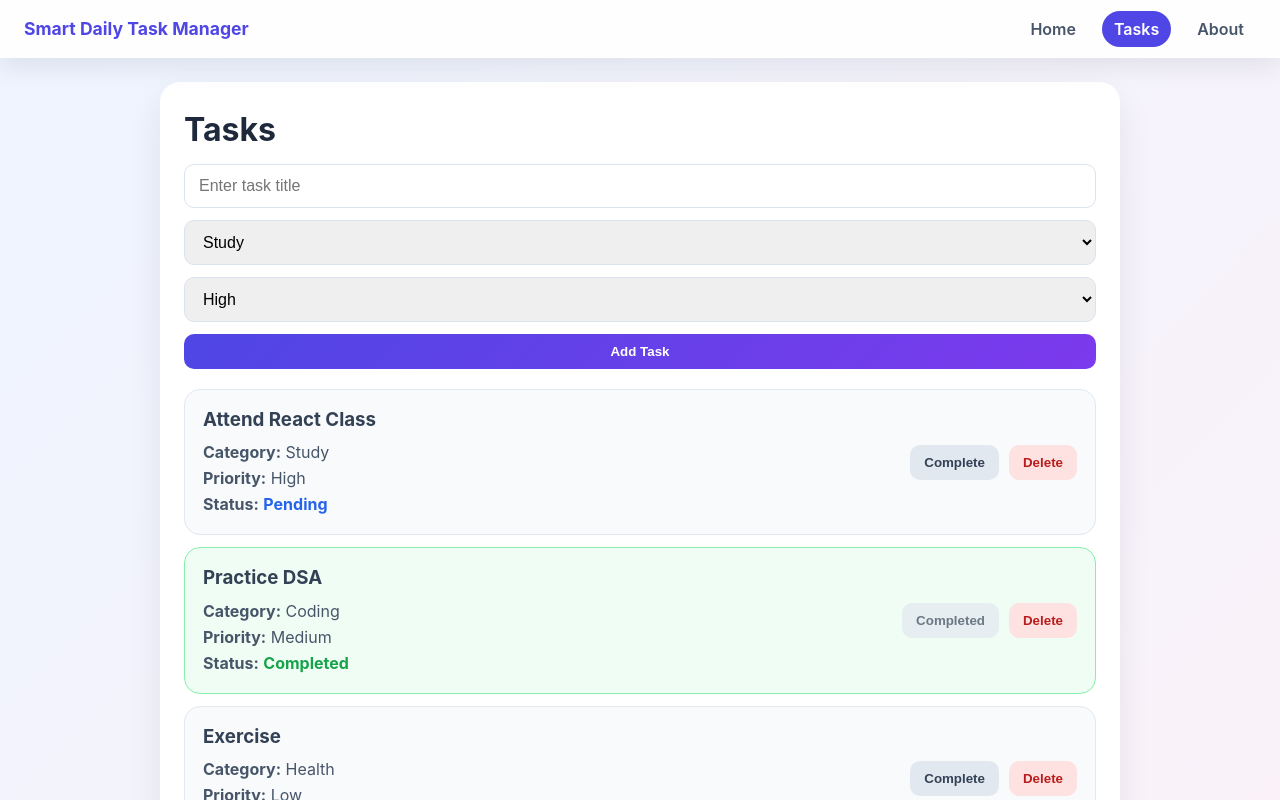
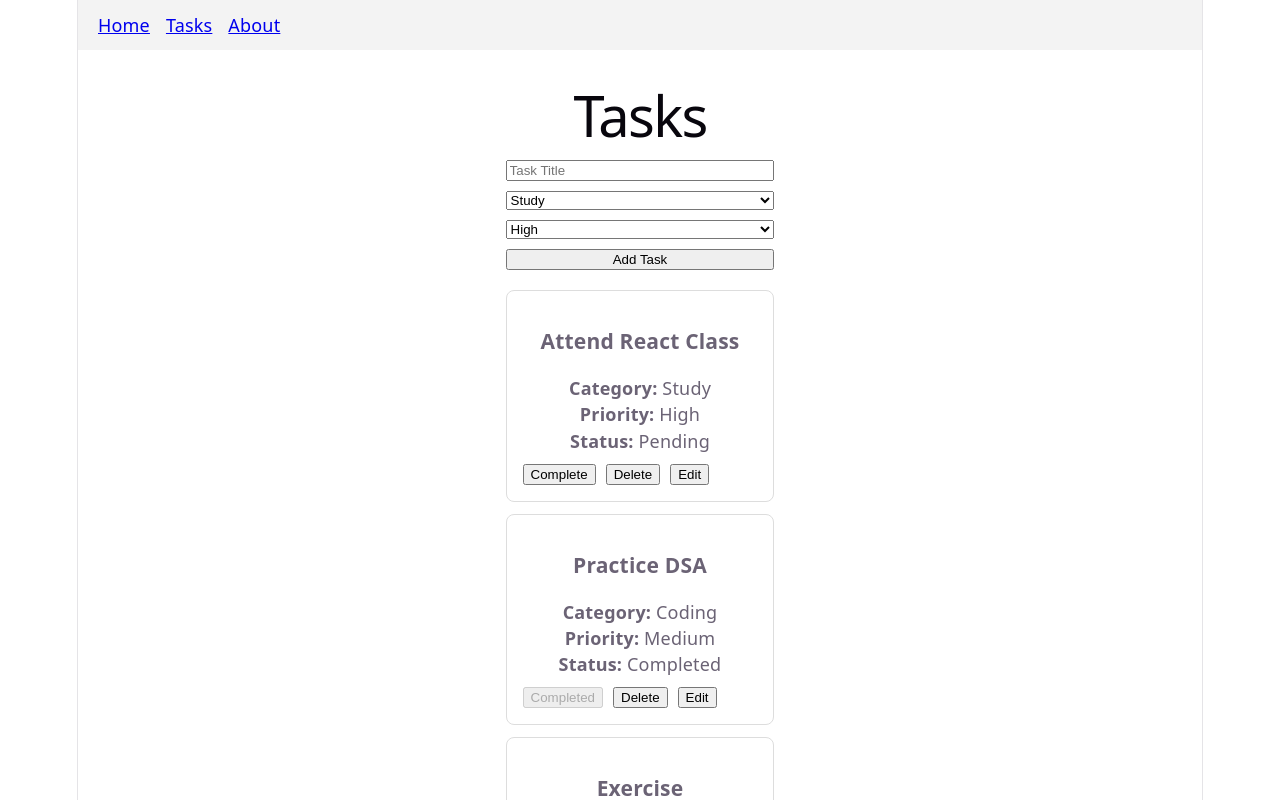
Before and after one commit to DevendraSangwan/Student-Task-Manager, a React (Vite) app: page /tasks in a window 1280 px wide. Shown: the top 800 px of the page. Built offline with nearby package versions, Linux system fonts and the light colour scheme.

Commit message:
complete assesment

```diff
--- a/src/App.jsx
+++ b/src/App.jsx
@@ -38,7 +38,7 @@ const App = () => {
   return (
     <BrowserRouter>
       <Navbar />
-      <main className="app-shell">
+      <main style={{ maxWidth: '900px', margin: '0 auto', padding: '20px' }}>
         <Routes>
           <Route path="/" element={<Home tasks={tasks} />} />
           <Route
--- a/src/components/Footer.jsx
+++ b/src/components/Footer.jsx
@@ -2,9 +2,13 @@ import React from 'react';
 
 const Footer = () => {
   return (
-    <footer className="footer">
+    <footer style={
+        { textAlign: 'center',
+        padding: '20px',
+        margin: '20px',
+        background: '#f3f3f3' }
+        }>
       <h3>Smart Daily Task Manager</h3>
-      <p>Stay focused, stay organized.</p>
     </footer>
   );
 };
--- a/src/components/Navbar.jsx
+++ b/src/components/Navbar.jsx
@@ -1,13 +1,12 @@
-import { NavLink } from 'react-router-dom';
+import { Link } from 'react-router-dom';
 
 const Navbar = () => {
   return (
-    <nav className="navbar">
-      <div className="brand">Smart Daily Task Manager</div>
-      <ul className="nav-links">
-        <li><NavLink to="/" className={({ isActive }) => isActive ? 'nav-link active' : 'nav-link'}>Home</NavLink></li>
-        <li><NavLink to="/tasks" className={({ isActive }) => isActive ? 'nav-link active' : 'nav-link'}>Tasks</NavLink></li>
-        <li><NavLink to="/about" className={({ isActive }) => isActive ? 'nav-link active' : 'nav-link'}>About</NavLink></li>
+    <nav style={{ background: '#f3f3f3', padding: '12px 20px' }}>
+      <ul style={{ display: 'flex', gap: '16px', listStyle: 'none', margin: 0, padding: 0 }}>
+        <li><Link to="/">Home</Link></li>
+        <li><Link to="/tasks">Tasks</Link></li>
+        <li><Link to="/about">About</Link></li>
       </ul>
     </nav>
   );
--- a/src/components/TaskCard.jsx
+++ b/src/components/TaskCard.jsx
@@ -1,18 +1,17 @@
 const TaskCard = ({ task, onComplete, onDelete }) => {
   return (
-    <div className={`task-card ${task.status === 'Completed' ? 'completed' : ''}`}>
-      <div className="task-card-content">
-        <h3>{task.title}</h3>
-        <p><strong>Category:</strong> {task.category}</p>
-        <p><strong>Priority:</strong> {task.priority}</p>
-        <p><strong>Status:</strong> <span className="task-status">{task.status}</span></p>
-      </div>
+    <div style={{ border: '1px solid #ddd', borderRadius: '8px', padding: '16px' }}>
+      <h3>{task.title}</h3>
+      <p><strong>Category:</strong> {task.category}</p>
+      <p><strong>Priority:</strong> {task.priority}</p>
+      <p><strong>Status:</strong> {task.status}</p>
 
-      <div className="task-actions">
+      <div style={{ display: 'flex', gap: '10px', marginTop: '10px' }}>
         <button onClick={() => onComplete(task.id)} disabled={task.status === 'Completed'}>
           {task.status === 'Completed' ? 'Completed' : 'Complete'}
         </button>
-        <button className="delete-btn" onClick={() => onDelete(task.id)}>Delete</button>
+        <button onClick={() => onDelete(task.id)}>Delete</button>
+        <button onClick={() => onEdit(task.id)}>Edit</button>
       </div>
     </div>
   );
--- a/src/components/TaskForm.jsx
+++ b/src/components/TaskForm.jsx
@@ -1,12 +1,12 @@
 const TaskForm = ({ formData, handleChange, handleSubmit }) => {
   return (
-    <form onSubmit={handleSubmit} className="task-form">
+    <form onSubmit={handleSubmit} style={{ display: 'grid', gap: '10px', marginBottom: '20px' }}>
       <input
         type="text"
         name="title"
         value={formData.title}
         onChange={handleChange}
-        placeholder="Enter task title"
+        placeholder="Task Title"
       />
 
       <select name="category" value={formData.category} onChange={handleChange}>
--- a/src/index.css
+++ b/src/index.css
@@ -1,236 +1,111 @@
 :root {
-  font-family: Inter, system-ui, -apple-system, BlinkMacSystemFont, 'Segoe UI', sans-serif;
-  line-height: 1.5;
-  font-weight: 400;
-  color: #1f2937;
-  background: linear-gradient(135deg, #eef4ff 0%, #fdf2f8 100%);
+  --text: #6b6375;
+  --text-h: #08060d;
+  --bg: #fff;
+  --border: #e5e4e7;
+  --code-bg: #f4f3ec;
+  --accent: #aa3bff;
+  --accent-bg: rgba(170, 59, 255, 0.1);
+  --accent-border: rgba(170, 59, 255, 0.5);
+  --social-bg: rgba(244, 243, 236, 0.5);
+  --shadow:
+    rgba(0, 0, 0, 0.1) 0 10px 15px -3px, rgba(0, 0, 0, 0.05) 0 4px 6px -2px;
+
+  --sans: system-ui, 'Segoe UI', Roboto, sans-serif;
+  --heading: system-ui, 'Segoe UI', Roboto, sans-serif;
+  --mono: ui-monospace, Consolas, monospace;
+
+  font: 18px/145% var(--sans);
+  letter-spacing: 0.18px;
+  color-scheme: light dark;
+  color: var(--text);
+  background: var(--bg);
   font-synthesis: none;
   text-rendering: optimizeLegibility;
   -webkit-font-smoothing: antialiased;
   -moz-osx-font-smoothing: grayscale;
+
+  @media (max-width: 1024px) {
+    font-size: 16px;
+  }
 }
 
-* {
-  box-sizing: border-box;
+@media (prefers-color-scheme: dark) {
+  :root {
+    --text: #9ca3af;
+    --text-h: #f3f4f6;
+    --bg: #16171d;
+    --border: #2e303a;
+    --code-bg: #1f2028;
+    --accent: #c084fc;
+    --accent-bg: rgba(192, 132, 252, 0.15);
+    --accent-border: rgba(192, 132, 252, 0.5);
+    --social-bg: rgba(47, 48, 58, 0.5);
+    --shadow:
+      rgba(0, 0, 0, 0.4) 0 10px 15px -3px, rgba(0, 0, 0, 0.25) 0 4px 6px -2px;
+  }
+
+  #social .button-icon {
+    filter: invert(1) brightness(2);
+  }
 }
 
 body {
   margin: 0;
-  min-height: 100vh;
-  background: linear-gradient(135deg, #eef4ff 0%, #fdf2f8 100%);
 }
 
 #root {
-  min-height: 100vh;
-}
-
-.app-shell {
-  max-width: 1000px;
+  width: 1126px;
+  max-width: 100%;
   margin: 0 auto;
-  padding: 24px 20px 40px;
-}
-
-.navbar {
+  text-align: center;
+  border-inline: 1px solid var(--border);
+  min-height: 100svh;
   display: flex;
-  justify-content: space-between;
-  align-items: center;
-  padding: 16px 24px;
-  background: rgba(255, 255, 255, 0.9);
-  backdrop-filter: blur(10px);
-  box-shadow: 0 10px 25px rgba(15, 23, 42, 0.08);
-}
-
-.brand {
-  font-size: 1.1rem;
-  font-weight: 700;
-  color: #4f46e5;
-}
-
-.nav-links {
-  display: flex;
-  gap: 14px;
-  list-style: none;
-  margin: 0;
-  padding: 0;
-}
-
-.nav-link {
-  text-decoration: none;
-  color: #475569;
-  font-weight: 600;
-  padding: 8px 12px;
-  border-radius: 999px;
-  transition: all 0.2s ease;
-}
-
-.nav-link:hover,
-.nav-link.active {
-  background: #4f46e5;
-  color: #fff;
-}
-
-.page-card {
-  background: #ffffff;
-  border-radius: 20px;
-  padding: 24px;
-  box-shadow: 0 14px 35px rgba(15, 23, 42, 0.08);
-}
-
-.hero-card {
-  text-align: center;
+  flex-direction: column;
+  box-sizing: border-box;
 }
 
 h1,
-h2,
-h3,
-p {
-  margin-top: 0;
+h2 {
+  font-family: var(--heading);
+  font-weight: 500;
+  color: var(--text-h);
 }
 
 h1 {
-  color: #1e293b;
-  margin-bottom: 10px;
+  font-size: 56px;
+  letter-spacing: -1.68px;
+  margin: 32px 0;
+  @media (max-width: 1024px) {
+    font-size: 36px;
+    margin: 20px 0;
+  }
+}
+h2 {
+  font-size: 24px;
+  line-height: 118%;
+  letter-spacing: -0.24px;
+  margin: 0 0 8px;
+  @media (max-width: 1024px) {
+    font-size: 20px;
+  }
+}
+p {
+  margin: 0;
 }
 
-h2,
-h3 {
-  color: #334155;
+code,
+.counter {
+  font-family: var(--mono);
+  display: inline-flex;
+  border-radius: 4px;
+  color: var(--text-h);
 }
 
-.task-form {
-  display: grid;
-  gap: 12px;
-  margin-bottom: 20px;
+code {
+  font-size: 15px;
+  line-height: 135%;
+  padding: 4px 8px;
+  background: var(--code-bg);
 }
-
-.task-form input,
-.task-form select {
-  padding: 12px 14px;
-  border: 1px solid #dbe3f0;
-  border-radius: 10px;
-  font-size: 1rem;
-  outline: none;
-}
-
-.task-form input:focus,
-.task-form select:focus {
-  border-color: #4f46e5;
-  box-shadow: 0 0 0 3px rgba(79, 70, 229, 0.15);
-}
-
-.task-form button,
-.task-actions button {
-  border: none;
-  border-radius: 10px;
-  padding: 10px 14px;
-  font-weight: 600;
-  cursor: pointer;
-  transition: transform 0.2s ease, box-shadow 0.2s ease;
-}
-
-.task-form button {
-  background: linear-gradient(135deg, #4f46e5, #7c3aed);
-  color: white;
-}
-
-.task-form button:hover,
-.task-actions button:hover {
-  transform: translateY(-1px);
-  box-shadow: 0 8px 18px rgba(79, 70, 229, 0.18);
-}
-
-.task-list {
-  display: grid;
-  gap: 12px;
-}
-
-.task-card {
-  display: flex;
-  justify-content: space-between;
-  align-items: center;
-  gap: 16px;
-  padding: 16px 18px;
-  border: 1px solid #e2e8f0;
-  border-radius: 16px;
-  background: #f8fafc;
-}
-
-.task-card.completed {
-  background: #f0fdf4;
-  border-color: #86efac;
-}
-
-.task-card-content h3 {
-  margin-bottom: 6px;
-}
-
-.task-card-content p {
-  margin: 2px 0;
-  color: #475569;
-}
-
-.task-status {
-  font-weight: 700;
-  color: #2563eb;
-}
-
-.task-card.completed .task-status {
-  color: #16a34a;
-}
-
-.task-actions {
-  display: flex;
-  gap: 10px;
-}
-
-.task-actions button {
-  background: #e2e8f0;
-  color: #334155;
-}
-
-.task-actions button:disabled {
-  opacity: 0.7;
-  cursor: not-allowed;
-  box-shadow: none;
-}
-
-.delete-btn {
-  background: #fee2e2 !important;
-  color: #b91c1c !important;
-}
-
-.empty-state {
-  text-align: center;
-  padding: 24px;
-  color: #64748b;
-  font-weight: 600;
-  background: #f8fafc;
-  border-radius: 12px;
-}
-
-.footer {
-  text-align: center;
-  padding: 20px;
-  margin-top: 20px;
-  color: #475569;
-}
-
-@media (max-width: 700px) {
-  .navbar,
-  .task-card {
-    flex-direction: column;
-    align-items: flex-start;
-  }
-
-  .nav-links {
-    flex-wrap: wrap;
-  }
-
-  .task-actions {
-    width: 100%;
-  }
-
-  .task-actions button {
-    flex: 1;
-  }
-}
--- a/src/pages/About.jsx
+++ b/src/pages/About.jsx
@@ -2,9 +2,9 @@ import React from 'react';
 
 const About = () => {
   return (
-    <div className="page-card">
+    <div>
       <h1>Project Name: Smart Daily Task Manager</h1>
-      <h2>Created By: Devendra</h2>
+      <h2>Your Name: Devendra</h2>
       <h3>Technologies Used: React, Vite, React Router DOM, CSS</h3>
       <h3>Purpose: To help students organize daily tasks effectively.</h3>
     </div>
--- a/src/pages/Home.jsx
+++ b/src/pages/Home.jsx
@@ -4,12 +4,12 @@ const Home = ({ tasks = [] }) => {
   const totalTasks = tasks.length;
 
   return (
-    <div className="page-card hero-card">
+    <div>
       <h1>Welcome to Smart Daily Task Manager</h1>
       <p>This app helps you organize your daily study, coding, health, and personal tasks.</p>
       <h3>Today Date: {new Date().toLocaleDateString()}</h3>
       <h4>
-        {totalTasks === 0 ? 'No Tasks Available' : `You have ${totalTasks} task${totalTasks > 1 ? 's' : ''} for today.`}
+        {totalTasks === 0 ? 'No Tasks Available' : `You have ${totalTasks} tasks for today.`}
       </h4>
     </div>
   );
--- a/src/pages/Tasks.jsx
+++ b/src/pages/Tasks.jsx
@@ -26,7 +26,7 @@ const Tasks = ({ tasks = [], addTask, completeTask, deleteTask }) => {
   };
 
   return (
-    <div className="page-card">
+    <div>
       <h1>Tasks</h1>
       <TaskForm
         formData={formData}
@@ -35,15 +35,16 @@ const Tasks = ({ tasks = [], addTask, completeTask, deleteTask }) => {
       />
 
       {tasks.length === 0 ? (
-        <p className="empty-state">No Tasks Available</p>
+        <p>No Tasks Available</p>
       ) : (
-        <div className="task-list">
+        <div style={{ display: 'grid', gap: '12px' }}>
           {tasks.map((task) => (
             <TaskCard
               key={task.id}
               task={task}
               onComplete={completeTask}
               onDelete={deleteTask}
+            //   onEdit={onEdit}
             />
           ))}
         </div>
```
